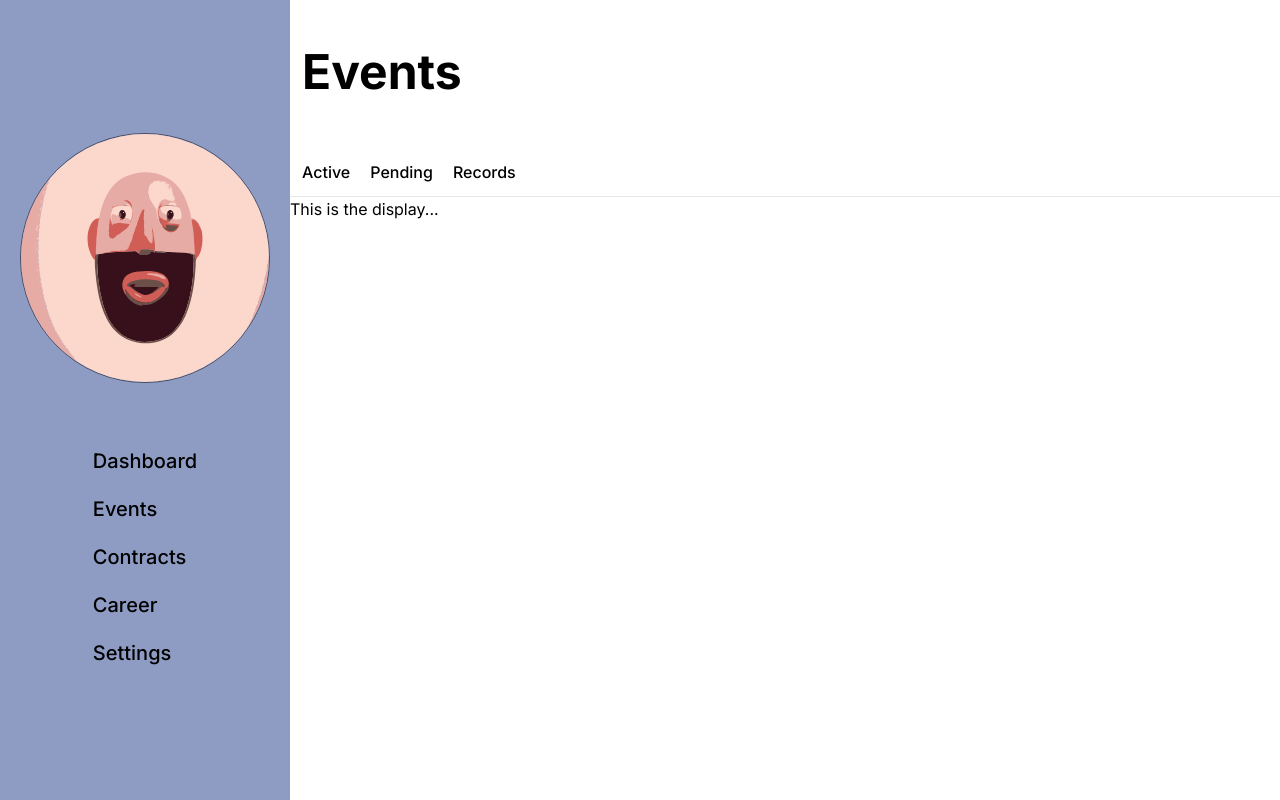
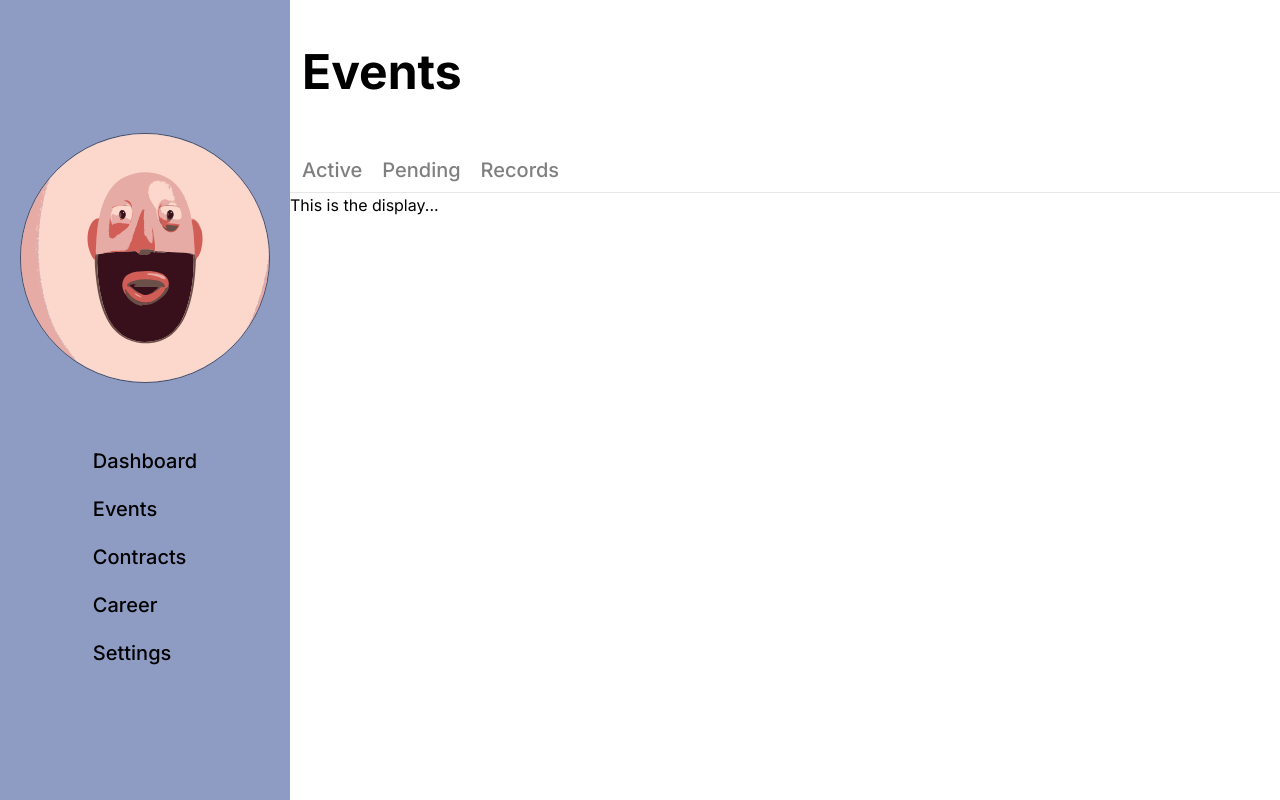
Before and after one commit to mmesomasaint/jointt, a Next.js app: page /dashboard/events in a window 1280 px wide. Built offline with nearby package versions, Linux system fonts and the light colour scheme; no server answers.

Commit message:
Fix: ADjust layout

```diff
--- a/app/dashboard/components/tab.tsx
+++ b/app/dashboard/components/tab.tsx
@@ -8,7 +8,7 @@ export default function Tab({
   return (
     <button
       type='button'
-      className='text-black text-base font-medium'
+      className='text-black/50 text-xl font-medium leading-none'
       onClick={() => onClick()}
     >
       {children}
```
